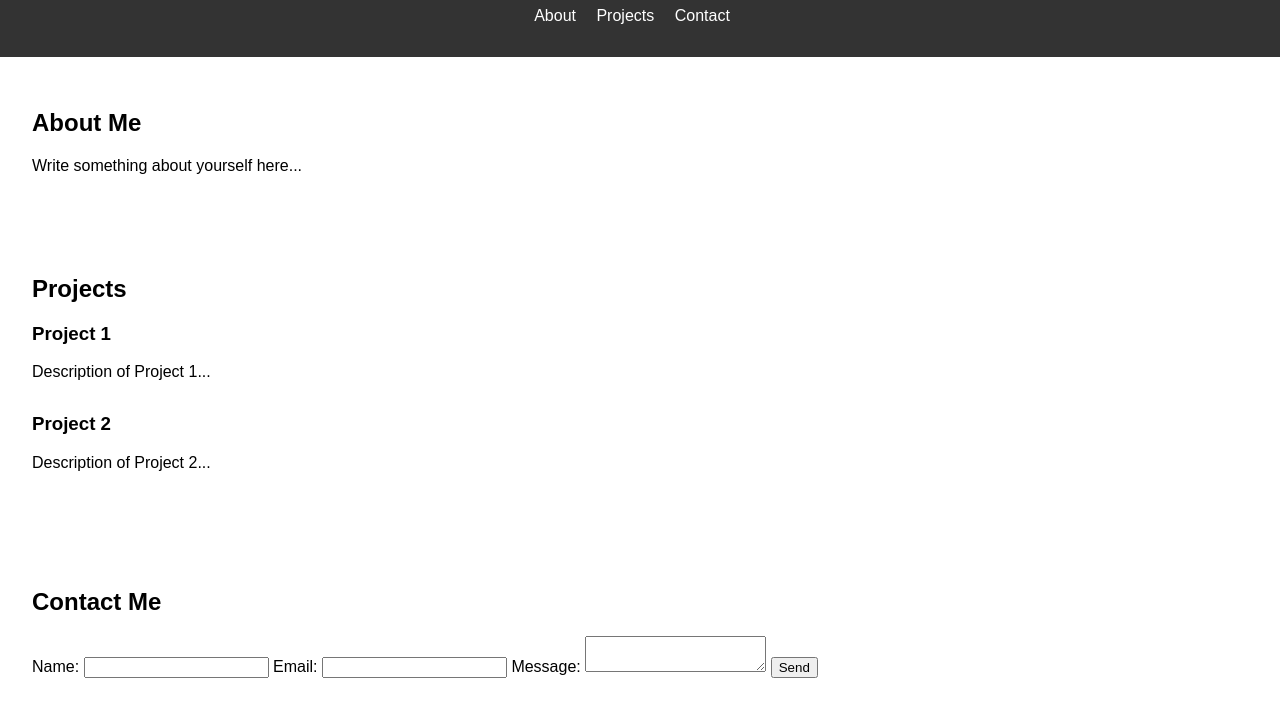
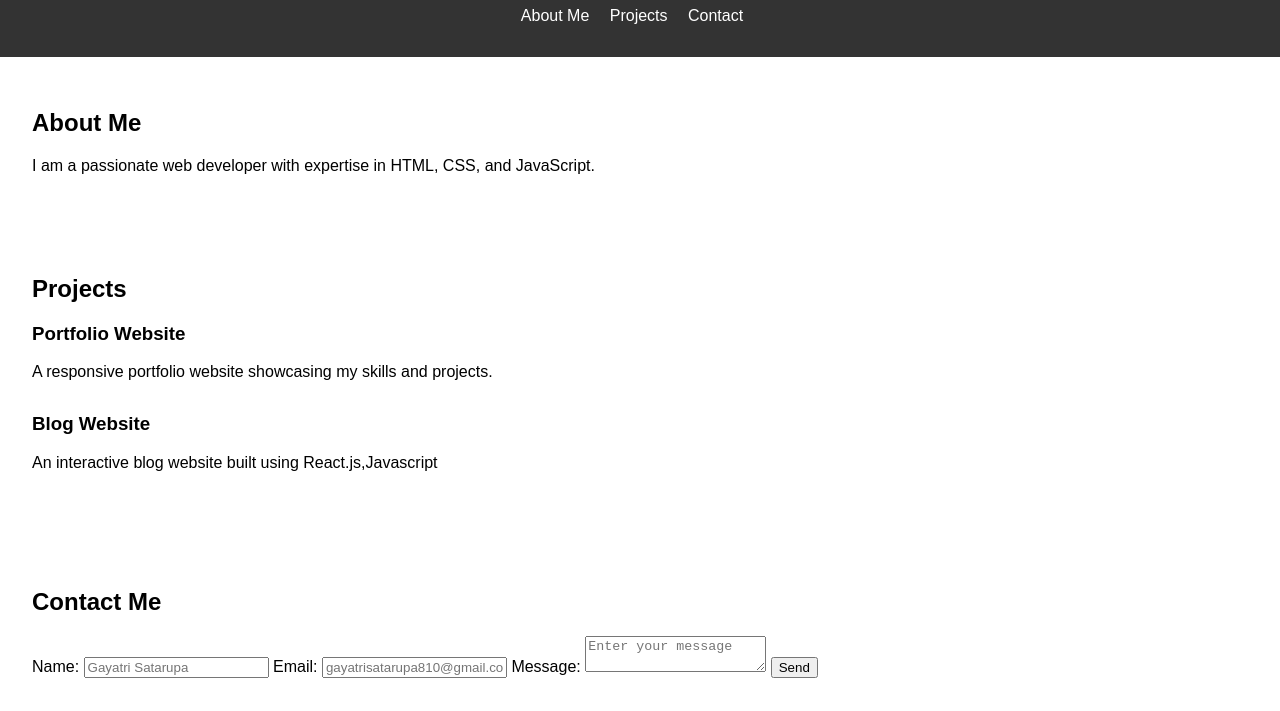
Before and after one commit to Gayatri2890/Gayatri-portfolio, a plain HTML site: page index.html in a window 1280 px wide. Shown: the part 89-800 px from the top of the page. Drawn offline with Linux system fonts and the light colour scheme.

Commit message:
Update index.html

```diff
--- a/index.html
+++ b/index.html
@@ -8,10 +8,10 @@
 </head>
 <body>
     <header>
-        <h1>My Portfolio</h1>
+        <h1>Welcome to Gayatri's Portfolio</h1>
         <nav>
             <ul>
-                <li><a href="#about">About</a></li>
+                <li><a href="#about">About Me</a></li>
                 <li><a href="#projects">Projects</a></li>
                 <li><a href="#contact">Contact</a></li>
             </ul>
@@ -20,18 +20,18 @@
 
     <section id="about">
         <h2>About Me</h2>
-        <p>Write something about yourself here...</p>
+        <p>I am a passionate web developer with expertise in HTML, CSS, and JavaScript. </p>
     </section>
 
     <section id="projects">
         <h2>Projects</h2>
         <div class="project">
-            <h3>Project 1</h3>
-            <p>Description of Project 1...</p>
+            <h3>Portfolio Website</h3>
+            <p>A responsive portfolio website showcasing my skills and projects.</p>
         </div>
         <div class="project">
-            <h3>Project 2</h3>
-            <p>Description of Project 2...</p>
+            <h3>Blog Website</h3>
+            <p>An interactive blog website built using React.js,Javascript</p>
         </div>
         <!-- Add more projects as needed -->
     </section>
@@ -40,11 +40,11 @@
         <h2>Contact Me</h2>
         <form id="contact-form">
             <label for="name">Name:</label>
-            <input type="text" id="name" name="name" required>
+            <input type="text" id="name" name="name" placeholder="Gayatri Satarupa" required>
             <label for="email">Email:</label>
-            <input type="email" id="email" name="email" required>
+            <input type="email" id="email" name="email" placeholder="gayatrisatarupa810@gmail.com" required>
             <label for="message">Message:</label>
-            <textarea id="message" name="message" required></textarea>
+            <textarea id="message" name="message" placeholder="Enter your message" required></textarea>
             <button type="submit">Send</button>
         </form>
     </section>
```
